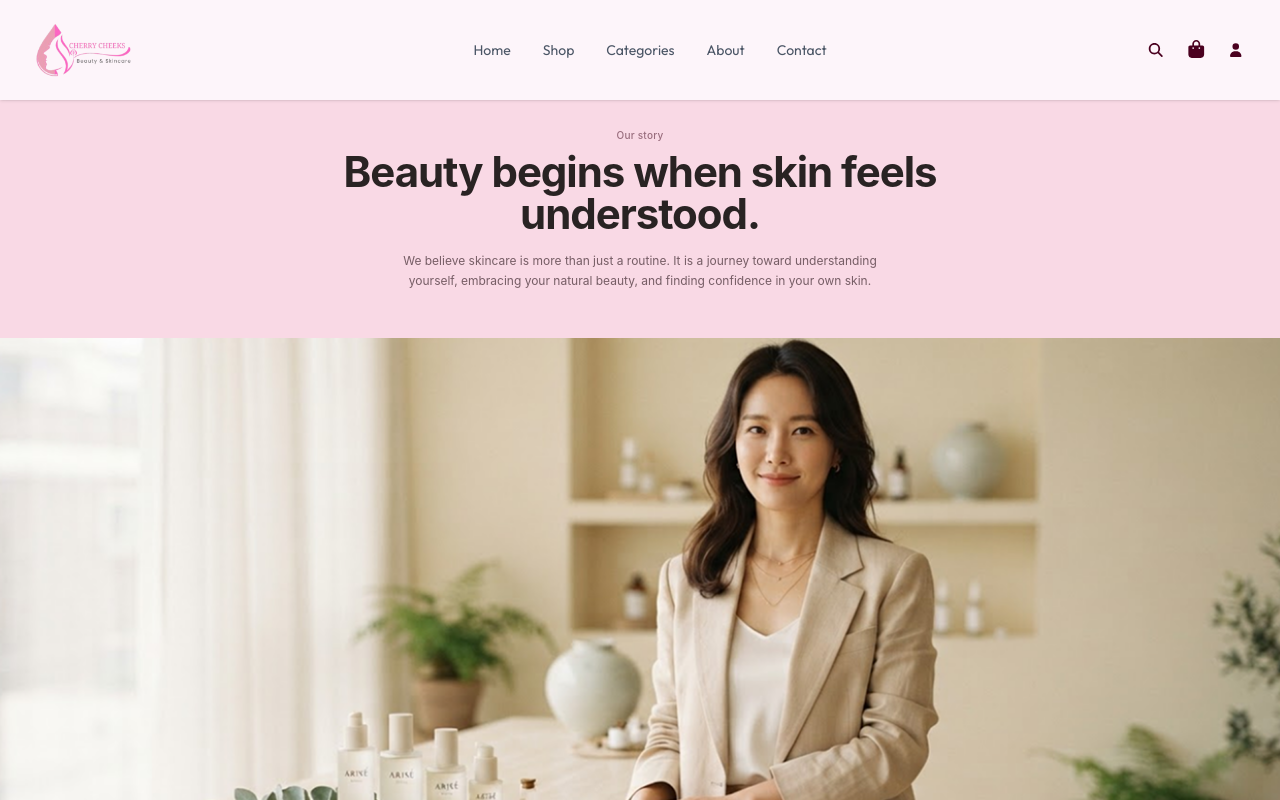
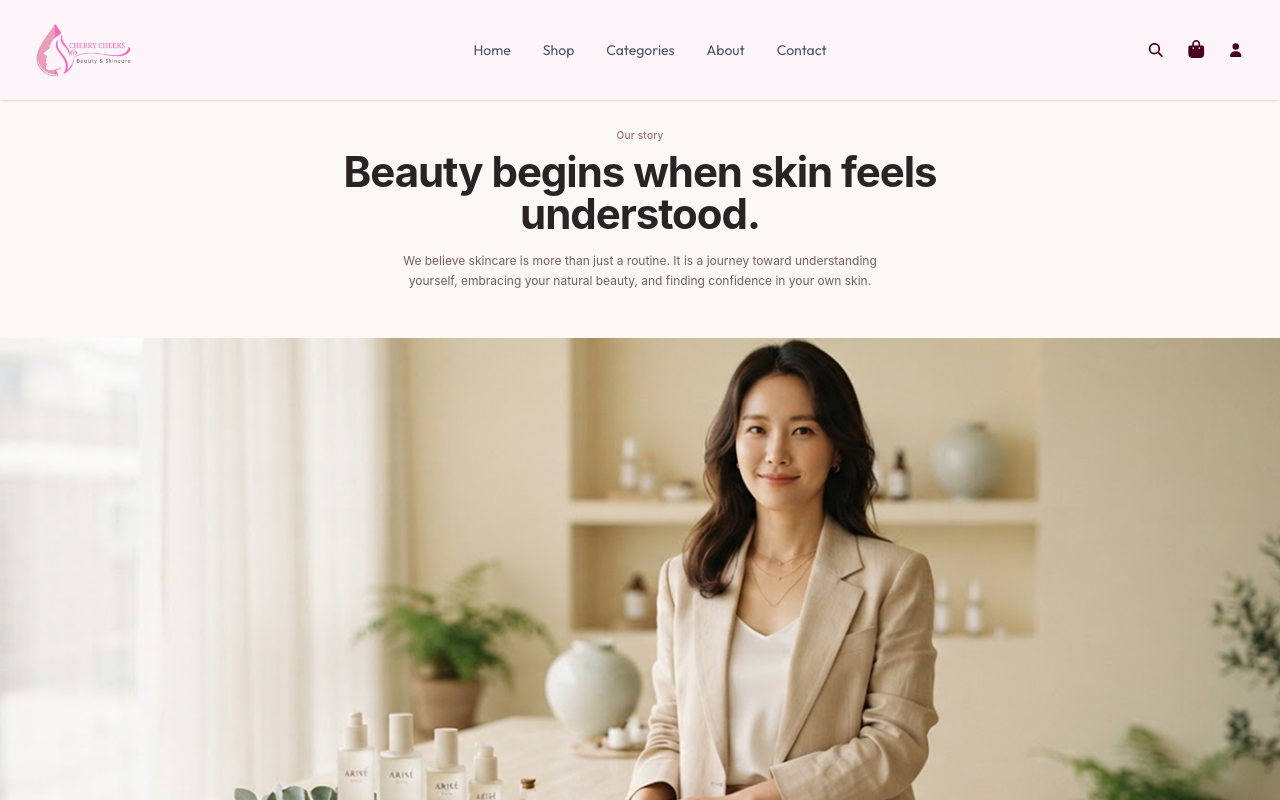
Before and after one commit to Seyhaz-Dev/Cherry-Cheeks-Cosmetics, a React (Vite) app: page /about in a window 1280 px wide. Shown: the top 800 px of the page. Built offline with nearby package versions, Linux system fonts and the light colour scheme.

Commit message:
Done about

```diff
--- a/src/pages/About.jsx
+++ b/src/pages/About.jsx
@@ -41,7 +41,7 @@ const team = [
 
 export default function About() {
   return (
-    <main className="min-h-screen bg-[#f9d9e5] font-sans text-[#292323]">
+    <main className="min-h-screen bg-[#fbf8f5] font-sans text-[#292323]">
 
       {/* OUR STORY */}
       <section className="px-5 py-8 text-center sm:py-12">
```
